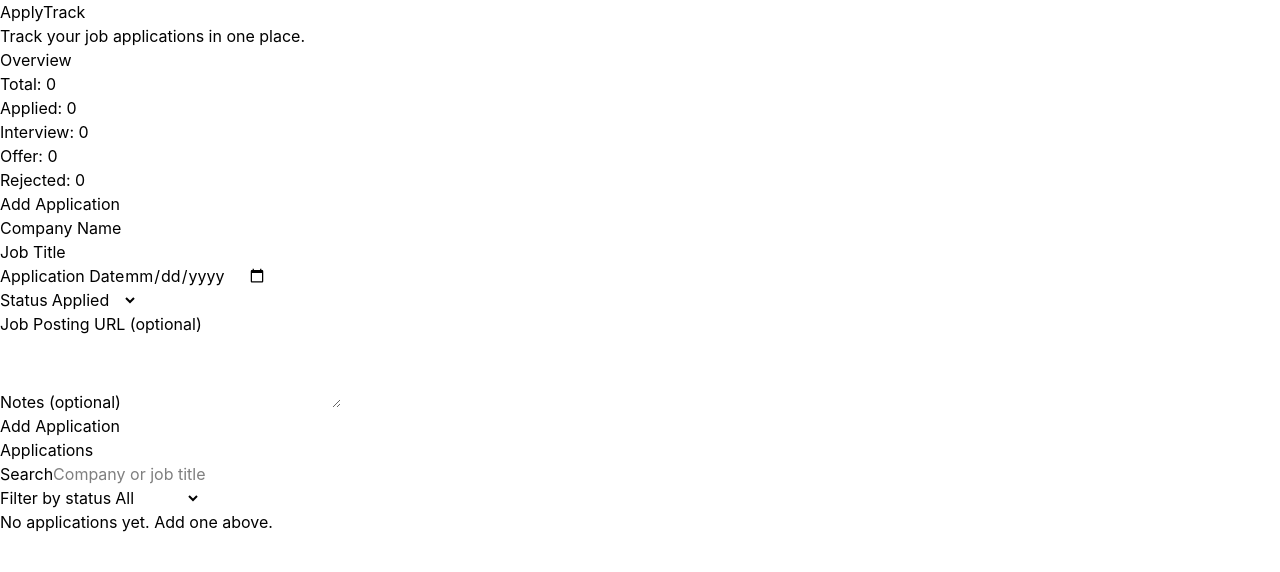
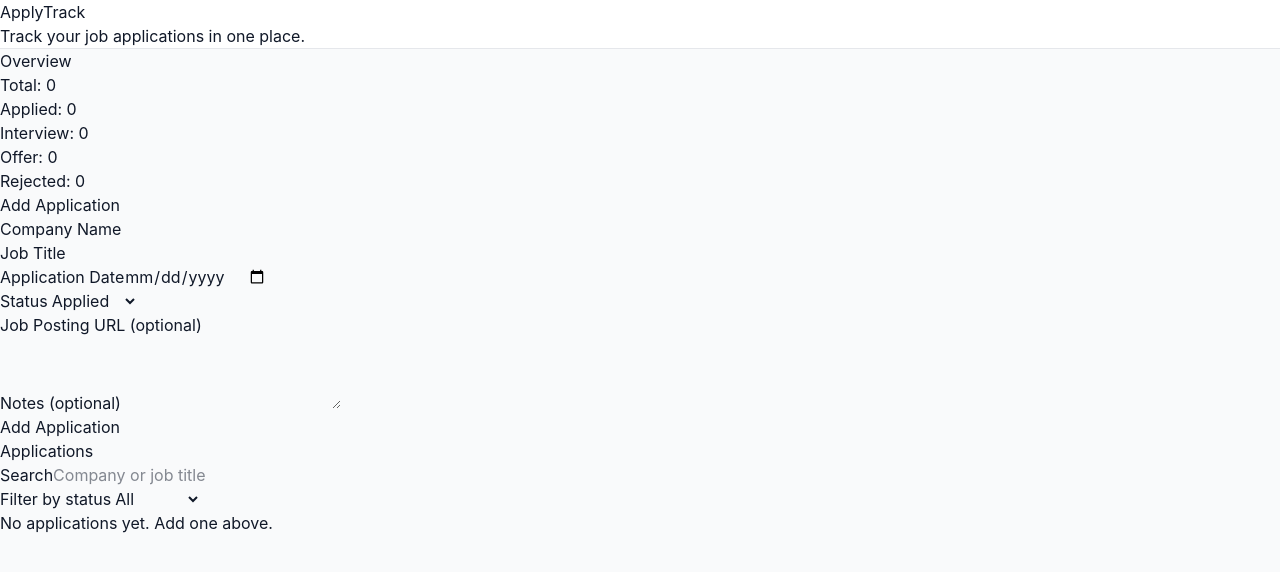
Before and after one commit to semura135/applytrack, a React (Vite) app in the folder client/: page / in a window 1280 px wide. Shown: the top 572 px of the page. Built offline with nearby package versions, Linux system fonts and the light colour scheme.

Commit message:
style: page shell (bg, header, container)

```diff
--- a/client/src/App.jsx
+++ b/client/src/App.jsx
@@ -1,7 +1,7 @@
 function App() {
   return (
-    <div>
-      <header>
+    <div className="min-h-screen bg-gray-50 text-gray-900">
+      <header className="bg-white border-b border-gray-200">
         <h1>ApplyTrack</h1>
         <p>Track your job applications in one place.</p>
       </header>
```
